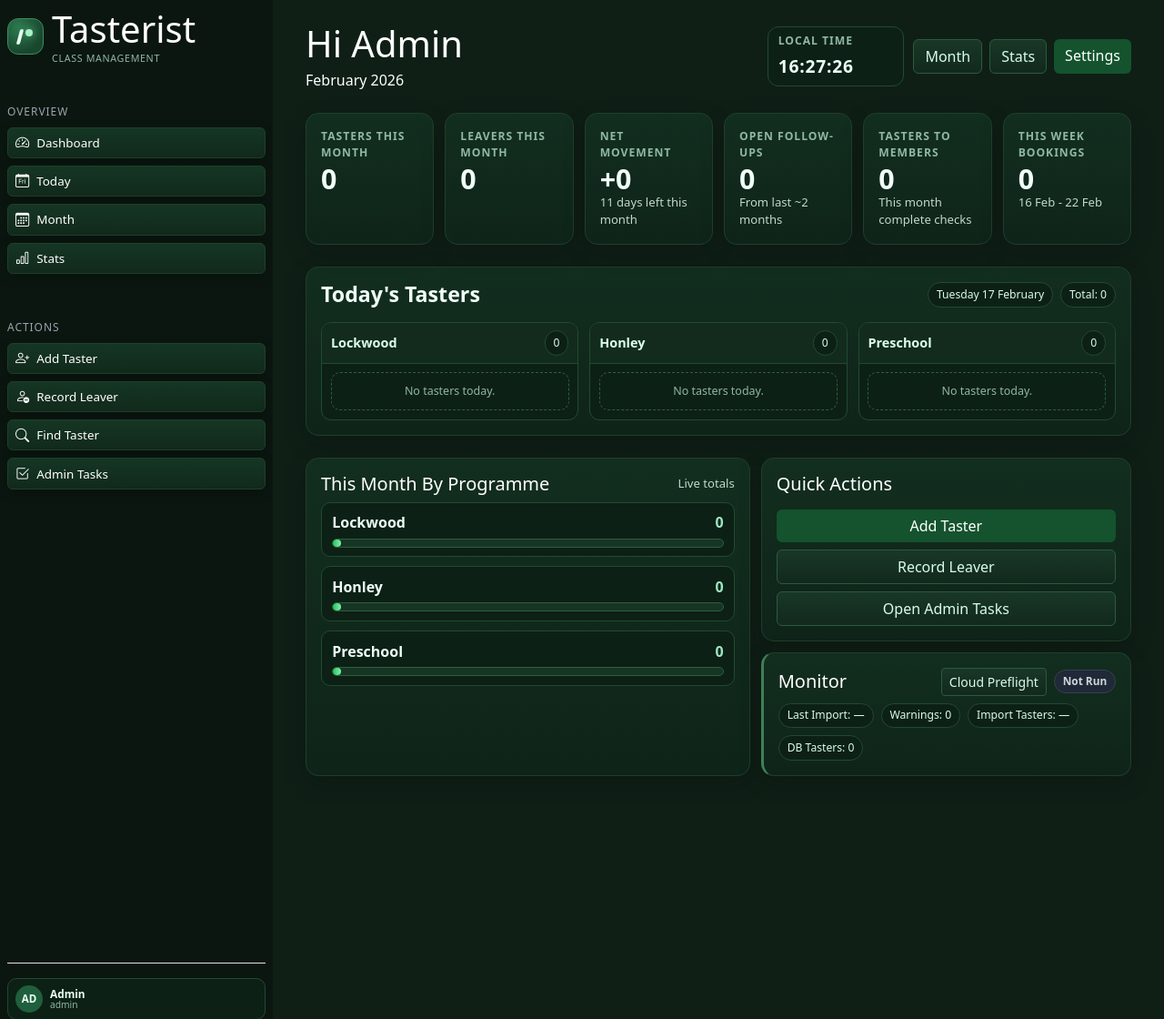
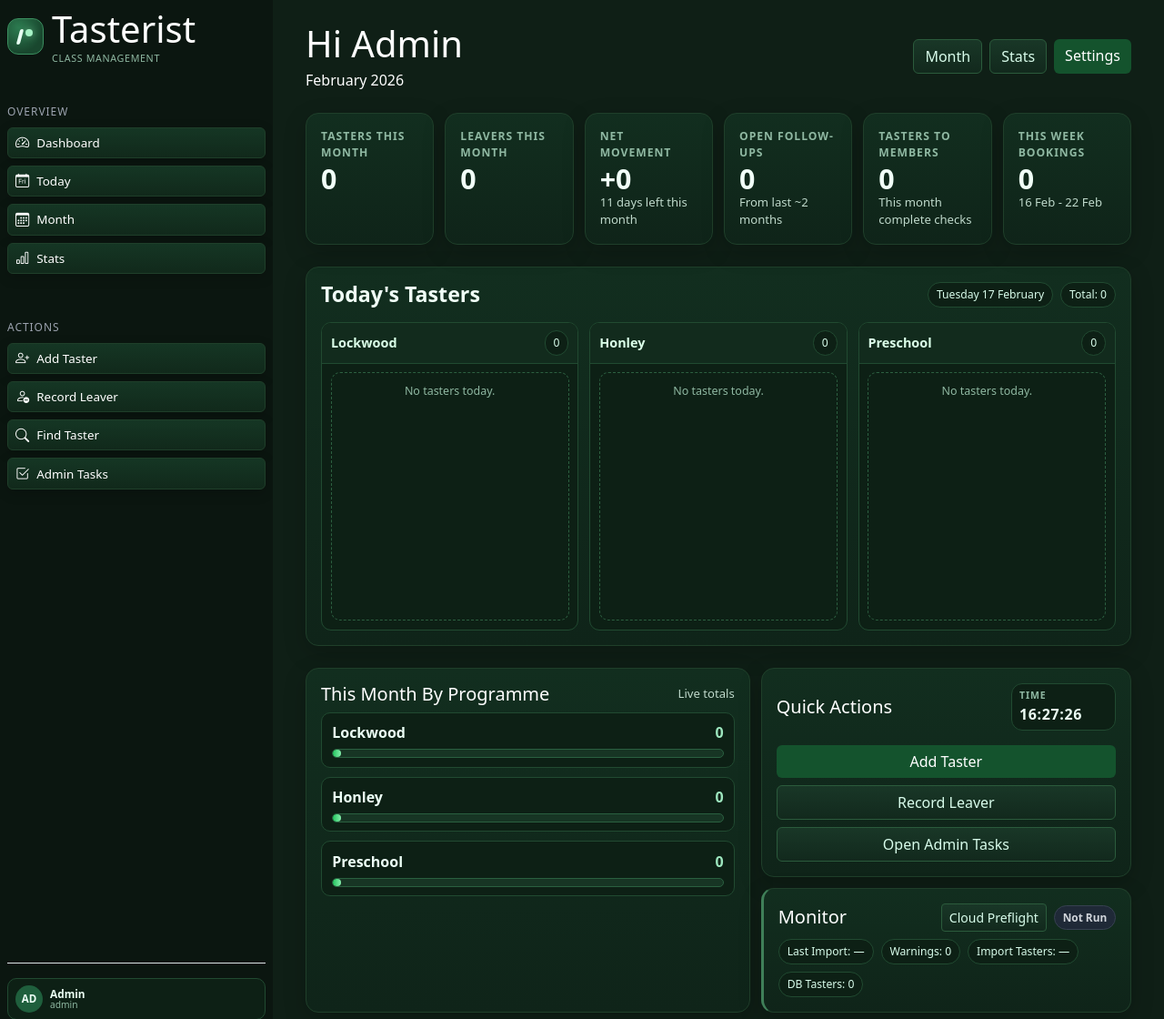
Before and after one commit to JimboGazza/Tasterist, a Flask app: page / in a window 1280 px wide. Shown: the top 1120 px of the page at 91% size. Run offline with Flask 3, Linux system fonts and the light colour scheme; the visitor is signed in with stand-in values (Sample User, id 1); data comes from the database, SQL or seed files in the repository; data that the repository does not hold is empty.

Commit message:
Refine dashboard clock/list sizing and add cloud backup action

```diff
--- a/app.py
+++ b/app.py
@@ -10,13 +10,14 @@ import calendar
 import re
 import subprocess
 import json
+import tempfile
 from functools import wraps
 from datetime import date, datetime, timedelta
 from pathlib import Path
 
 from flask import (
     Flask, g, render_template, request,
-    redirect, url_for, flash, session
+    redirect, url_for, flash, session, send_file
 )
 from werkzeug.security import generate_password_hash, check_password_hash
 
@@ -2469,6 +2470,33 @@ def cloud_preflight():
         last_import=last_import,
     )
 
+
+@app.route("/cloud/backup")
+@admin_required
+def cloud_backup():
+    ts = datetime.now().strftime("%Y%m%d-%H%M%S")
+    backup_name = f"tasterist-backup-{ts}.db"
+    tmp_file = tempfile.NamedTemporaryFile(prefix="tasterist-backup-", suffix=".db", delete=False)
+    tmp_file_path = tmp_file.name
+    tmp_file.close()
+
+    src = sqlite3.connect(DB_FILE)
+    try:
+        dst = sqlite3.connect(tmp_file_path)
+        try:
+            src.backup(dst)
+        finally:
+            dst.close()
+    finally:
+        src.close()
+
+    return send_file(
+        tmp_file_path,
+        as_attachment=True,
+        download_name=backup_name,
+        mimetype="application/octet-stream"
+    )
+
 @app.route("/import")
 def import_page():
     return render_template(
--- a/static/style.css
+++ b/static/style.css
@@ -1108,6 +1108,26 @@ code {
   letter-spacing: 0.04em;
 }
 
+.quick-actions-head {
+  align-items: center;
+  display: flex;
+  justify-content: space-between;
+  gap: 10px;
+}
+
+.dashboard-clock-mini {
+  min-width: 115px;
+  padding: 0.32rem 0.5rem;
+}
+
+.dashboard-clock-mini .dashboard-label {
+  font-size: 0.66rem;
+}
+
+.dashboard-clock-mini .dashboard-clock-value {
+  font-size: 1rem;
+}
+
 .dashboard-today-hub h3 {
   color: #f0fff7;
   font-size: 1.45rem;
@@ -1145,7 +1165,7 @@ code {
 .today-programme-body {
   display: grid;
   gap: 7px;
-  max-height: 360px;
+  height: 292px;
   overflow-y: auto;
   padding: 0.6rem;
 }
@@ -1154,6 +1174,7 @@ code {
   background: #0f2419;
   border: 1px solid #214a31;
   border-radius: 9px;
+  min-height: 64px;
   padding: 0.55rem 0.62rem;
 }
 
@@ -1342,6 +1363,10 @@ code {
   }
   .dashboard-top-right {
     justify-content: flex-start;
+  }
+  .quick-actions-head {
+    align-items: flex-start;
+    flex-direction: column;
   }
   .account-admin-fields {
     grid-template-columns: 1fr;
@@ -1597,6 +1622,10 @@ code {
   padding: 0.14rem 0.4rem;
 }
 
+.session-tile-chip-empty {
+  opacity: 0;
+}
+
 .session-empty {
   border: 1px dashed #2c5f40;
   border-radius: 10px;
--- a/templates/add_leaver.html
+++ b/templates/add_leaver.html
@@ -50,7 +50,9 @@
                   data-time="{{ s.time_range }}">
             <div class="session-tile-title">{{ s.class_name }}</div>
             <div class="session-tile-time">{{ s.time_range }}</div>
-            <div class="session-tile-chip">Upcoming: {{ s.upcoming_count }}</div>
+            <div class="session-tile-chip {% if s.upcoming_count == 0 %}session-tile-chip-empty{% endif %}">
+              {% if s.upcoming_count > 0 %}Upcoming: {{ s.upcoming_count }}{% else %}&nbsp;{% endif %}
+            </div>
           </button>
           {% endfor %}
         {% else %}
--- a/templates/dashboard.html
+++ b/templates/dashboard.html
@@ -8,10 +8,6 @@
       <p class="text-white mb-0">{{ month }}</p>
     </div>
     <div class="dashboard-top-right">
-      <div class="dashboard-clock">
-        <div class="dashboard-label mb-1">Local Time</div>
-        <div id="dashClock" class="dashboard-clock-value">{{ current_time }}</div>
-      </div>
       <div class="d-flex gap-2">
         <a href="{{ url_for('month') }}" class="btn btn-glass">Month</a>
         <a href="{{ url_for('stats') }}" class="btn btn-glass">Stats</a>
@@ -111,7 +107,13 @@
 
     <div class="dashboard-right-stack">
       <section class="dashboard-card">
-        <h5 class="mb-3">Quick Actions</h5>
+        <div class="quick-actions-head mb-3">
+          <h5 class="mb-0">Quick Actions</h5>
+          <div class="dashboard-clock dashboard-clock-mini">
+            <div class="dashboard-label mb-0">Time</div>
+            <div id="dashClock" class="dashboard-clock-value">{{ current_time }}</div>
+          </div>
+        </div>
         <div class="d-grid gap-2">
           <a href="{{ url_for('add') }}" class="btn btn-green">Add Taster</a>
           <a href="{{ url_for('add_leaver') }}" class="btn btn-glass">Record Leaver</a>
```
Also changed, not shown: CLOUD_NEXT_STEPS.md (+1 -0 lines), RENDER_PHASE1_DEPLOY.md (+4 -0 lines), templates/cloud_preflight.html (+7 -4 lines).
